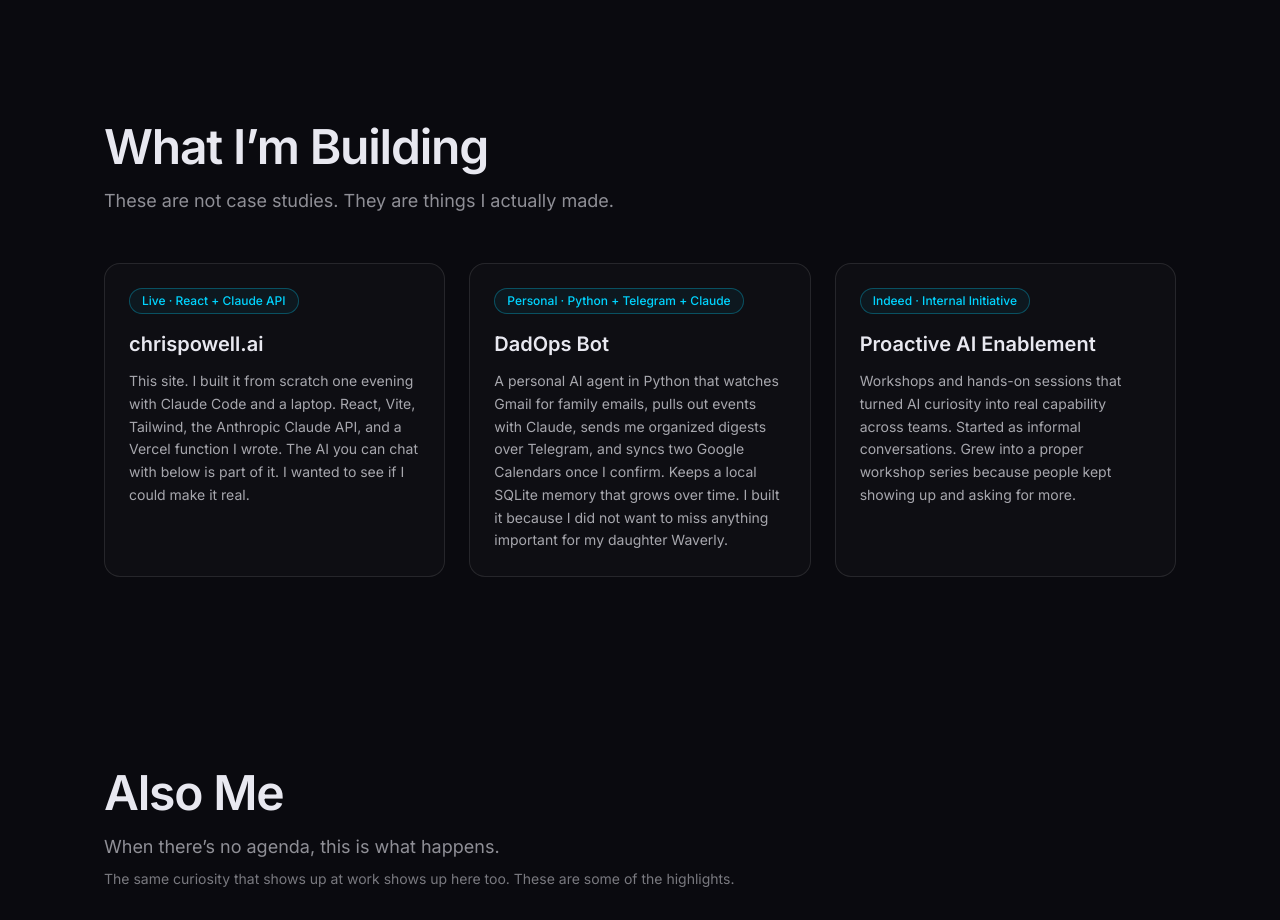
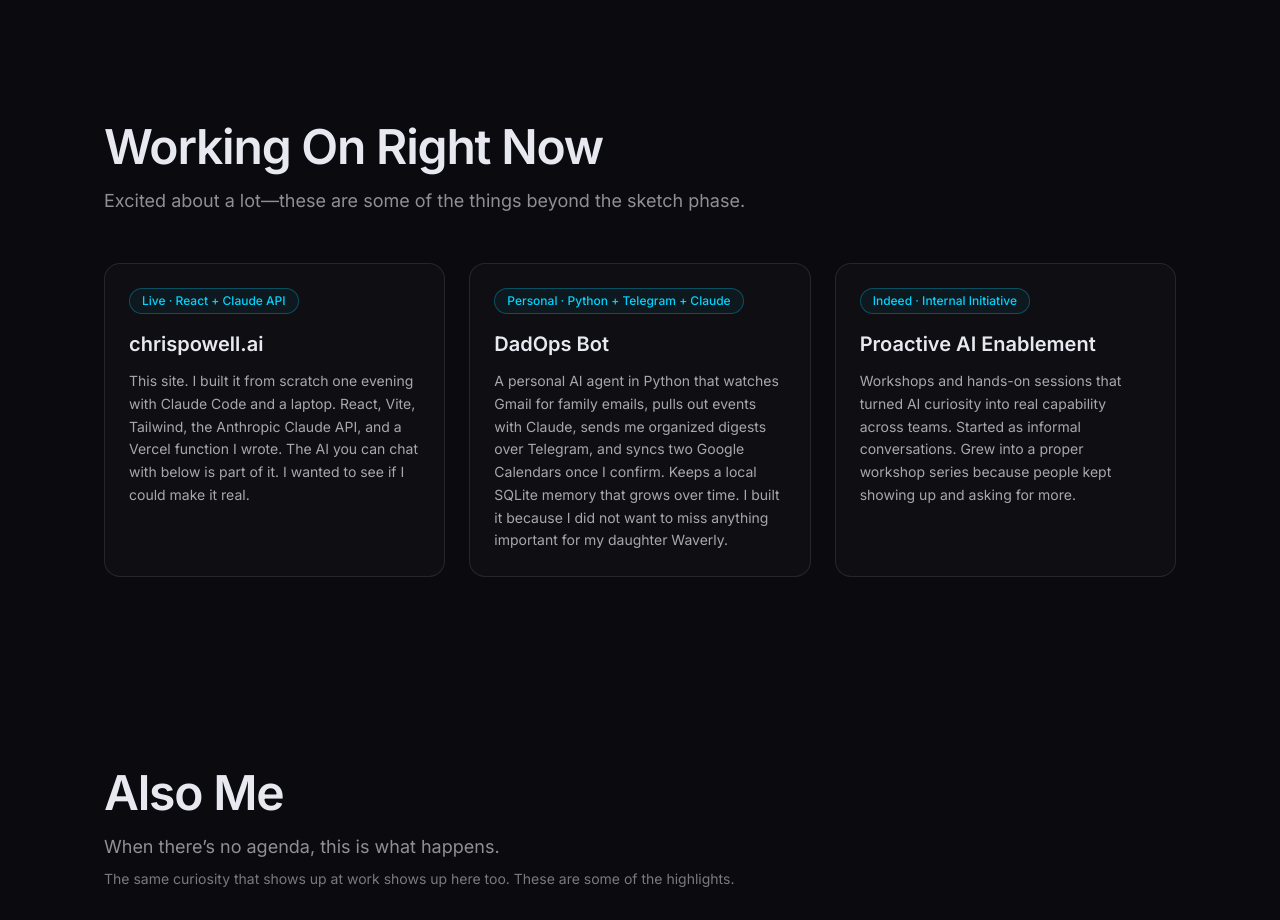
Before and after one commit to powellness1985/chrispowell.ai, a React (Vite) app: page / in a window 1280 px wide. Shown: the part 2940-3860 px from the top of the page. Built offline with nearby package versions, Linux system fonts and the light colour scheme.

Commit message:
Update projects section: 'Working On Right Now' with energetic subheading

```diff
--- a/src/components/Projects.jsx
+++ b/src/components/Projects.jsx
@@ -3,8 +3,8 @@
 export default function Projects() {
   return (
     <section id="projects" className="section">
-      <h2 className="h-section">What I&rsquo;m Building</h2>
-      <p className="mt-4 sub">These are not case studies. They are things I actually made.</p>
+      <h2 className="h-section">Working On Right Now</h2>
+      <p className="mt-4 sub">Excited about a lot—these are some of the things beyond the sketch phase.</p>
 
       <div className="mt-12 grid grid-cols-1 md:grid-cols-3 gap-6">
         {projects.map((p) => {
```
